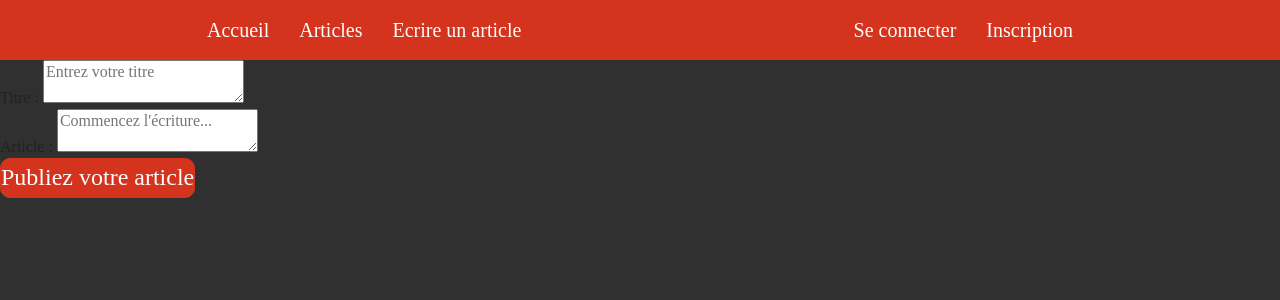
After one commit to StevenDelval/Flask-mongoDB-TechIA, a Flask app: page /ecrire_article in a window 1280 px wide. The commit adds this page. Shown: the top 300 px of the page. Run offline with Flask 2, Linux system fonts and the light colour scheme; style sheets or scripts are compiled from the project's sources.

Commit message:
creation ecrire_article

```diff
--- a/app.py
+++ b/app.py
@@ -2,7 +2,7 @@ from flask import Flask, render_template, redirect, url_for, request, session
 
 from pymongo import MongoClient
 
-from formulaires import Connexion, Inscription, Commentaire , Validation
+from formulaires import Connexion, Inscription, Commentaire , Validation, Article
 
 from fonctions import crypt, date_in_str
 
@@ -56,9 +56,22 @@ def article(titre):
 
         return render_template("article.html", form=form, login=utilisateur, article = article, comments=liste_commentaires_valides)
 
+@app.route('/ecrire_article', methods=['GET', 'POST'])
+def ecrire_article():
+    try:
+        utilisateur = session["user"]
+    except:
+        utilisateur = None
+    liste_articles=[]
+    form = Article()
+    if form.validate_on_submit():
+        if utilisateur is not None:
+            nouvel_article={"utilisateur":utilisateur, "date":date_in_str(), "titre":form.Data["titre"], "texte":form.data["texte"]}
+            liste_articles.append(nouvel_article)
+    return render_template("ecrire_article.html", form=form)
 
 
-@app.route('/liste_articles/')
+@app.route('/liste_articles')
 def liste_articles():
     try:
         utilisateur = session["user"]
--- a/formulaires.py
+++ b/formulaires.py
@@ -15,3 +15,7 @@ class Commentaire(FlaskForm):
 
 class Validation(FlaskForm):
     validation = RadioField('Voulez vous valider le commentaire ?', choices=[('True ','valider'),('False','supprimer')])
+
+class Article(FlaskForm):
+    titre = TextAreaField("Titre : ", render_kw={"placeholder": "Entrez votre titre"})
+    texte = TextAreaField("Article : ", render_kw={"placeholder": "Commencez l'écriture..."})
--- a/templates/base.html
+++ b/templates/base.html
@@ -14,6 +14,11 @@
             <div class="index">
                 <li class="liste_nav"><a href={{ url_for("accueil")}}>Accueil</a></li>
                 <li class="liste_nav"><a href={{ url_for("liste_articles")}}>Articles</a></li>
+                {% if login %}
+                    <li class="liste_nav"><a href={{ url_for("ecrire_article")}}>Ecrire un article</a></li>
+                {% else %}
+                    <li class="liste_nav"><a href={{ url_for("connexion")}}>Ecrire un article</a></li>
+                {% endif %}
             </div>
             <div class="portail">
                 {% if login %}
--- /dev/null
+++ b/templates/ecrire_article.html
@@ -0,0 +1,19 @@
+{% extends "base.html" %}
+{% block body %}
+<main class="ecrire_article">
+    <form action="" method="post" class="form_article">  <!-- ou form_comment -->
+        <fieldset>
+            {{form.titre.label}}
+            {{form.titre()}}
+        </fieldset>
+
+        <fieldset>
+            {{form.texte.label}}
+            {{form.texte()}}
+        </fieldset>
+
+        <input class="action_button" type="submit" value="Publiez votre article">
+        {{form.csrf_token}}
+    </form>
+</main>
+{%endblock%}
```
Also changed, not shown: static/css/pages/_ecrire_article.scss (added, +12 -0 lines).
